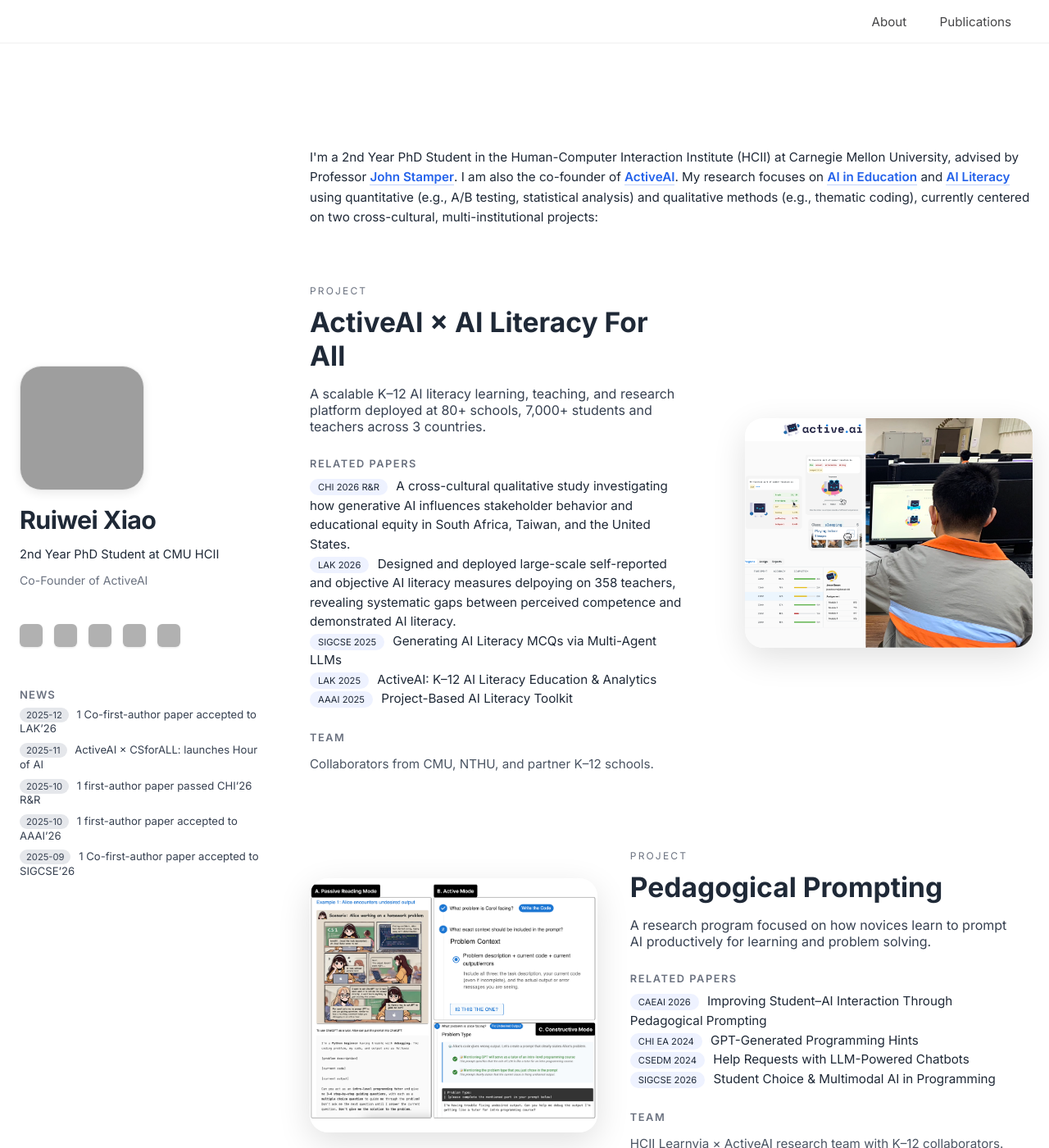
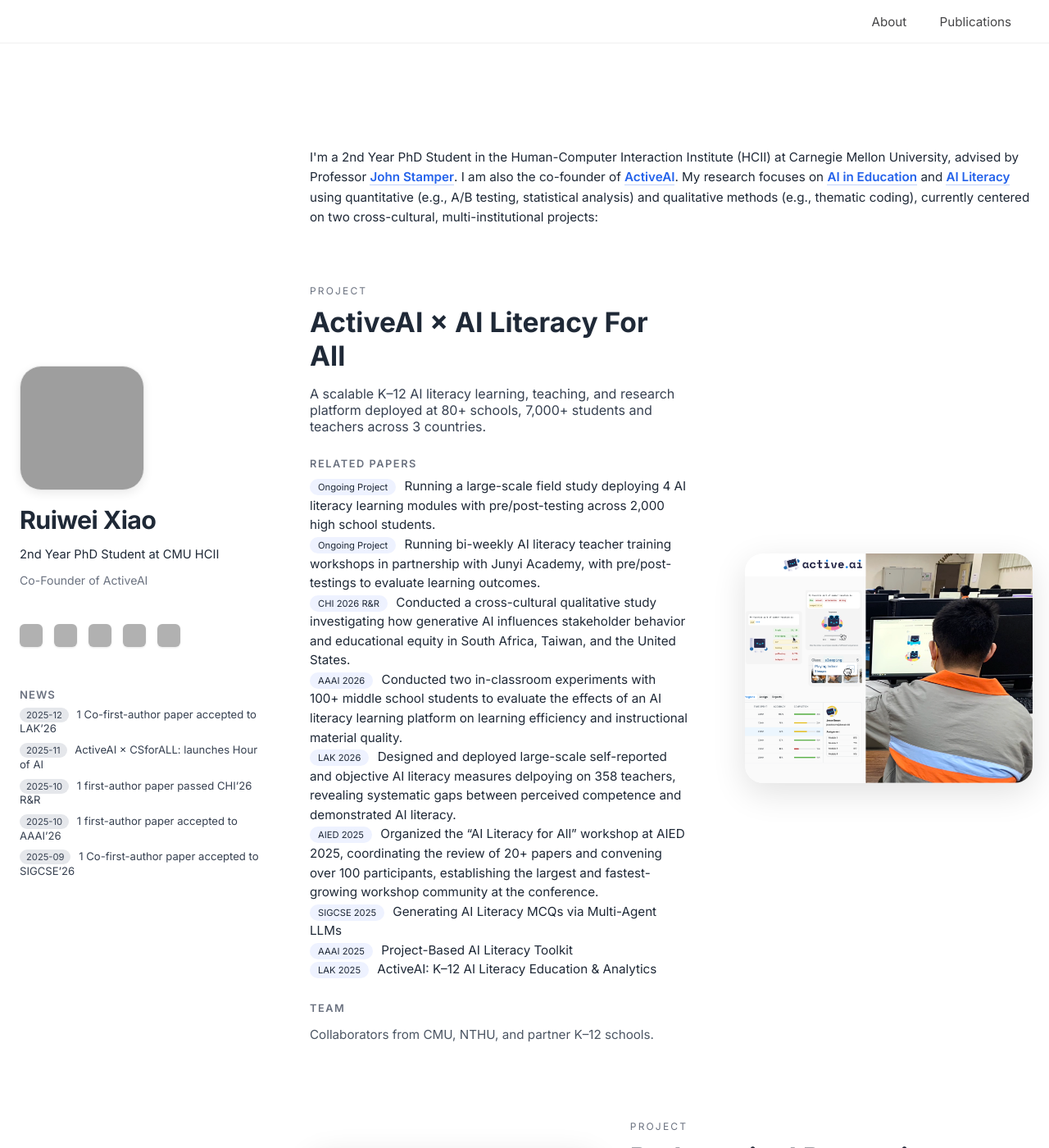
Before and after one commit to ruiwei-xiao/ruiwei-xiao.github.io, a Jekyll site: the page built from index.md, in a window 1280 px wide and 1400 px high. Shown: the whole window at 82% size. Built offline with Jekyll 4.4.1, drawn with Linux system fonts in a browser that asks for light colours; grey boxes are pictures that could not be loaded.

Commit message:
Update index.md

```diff
--- a/index.md
+++ b/index.md
@@ -32,15 +32,23 @@
 
     <div class="project-section-title">Related Papers</div>
     <div class="related-papers">
-      <span class="paper-pill">CHI 2026 R&R</span> A cross-cultural qualitative study investigating how generative AI influences stakeholder behavior and educational equity in South Africa, Taiwan, and the United States.
+      <span class="paper-pill">Ongoing Project</span> Running a large-scale field study deploying 4 AI literacy learning modules with pre/post-testing across 2,000 high school students.
+      <br>
+      <span class="paper-pill">Ongoing Project</span> Running bi-weekly AI literacy teacher training workshops in partnership with Junyi Academy, with pre/post-testings to evaluate learning outcomes.
+      <br>
+      <span class="paper-pill">CHI 2026 R&R</span> Conducted a cross-cultural qualitative study investigating how generative AI influences stakeholder behavior and educational equity in South Africa, Taiwan, and the United States.
+      <br>
+      <span class="paper-pill">AAAI 2026</span> Conducted two in-classroom experiments with 100+ middle school students to evaluate the effects of an AI literacy learning platform on learning efficiency and instructional material quality.
       <br>
       <span class="paper-pill">LAK 2026</span> Designed and deployed large-scale self-reported and objective AI literacy measures delpoying on 358 teachers, revealing systematic gaps between perceived competence and demonstrated AI literacy.
       <br>
+      <span class="paper-pill">AIED 2025</span> Organized the “AI Literacy for All” workshop at AIED 2025, coordinating the review of 20+ papers and convening over 100 participants, establishing the largest and fastest-growing workshop community at the conference.
+      <br>
       <span class="paper-pill">SIGCSE 2025</span> Generating AI Literacy MCQs via Multi-Agent LLMs
       <br>
+      <span class="paper-pill">AAAI 2025</span> Project-Based AI Literacy Toolkit
+      <br>
       <span class="paper-pill">LAK 2025</span> ActiveAI: K–12 AI Literacy Education & Analytics
-      <br>
-      <span class="paper-pill">AAAI 2025</span> Project-Based AI Literacy Toolkit
     </div>
 
     <div class="project-section-title">Team</div>
```
